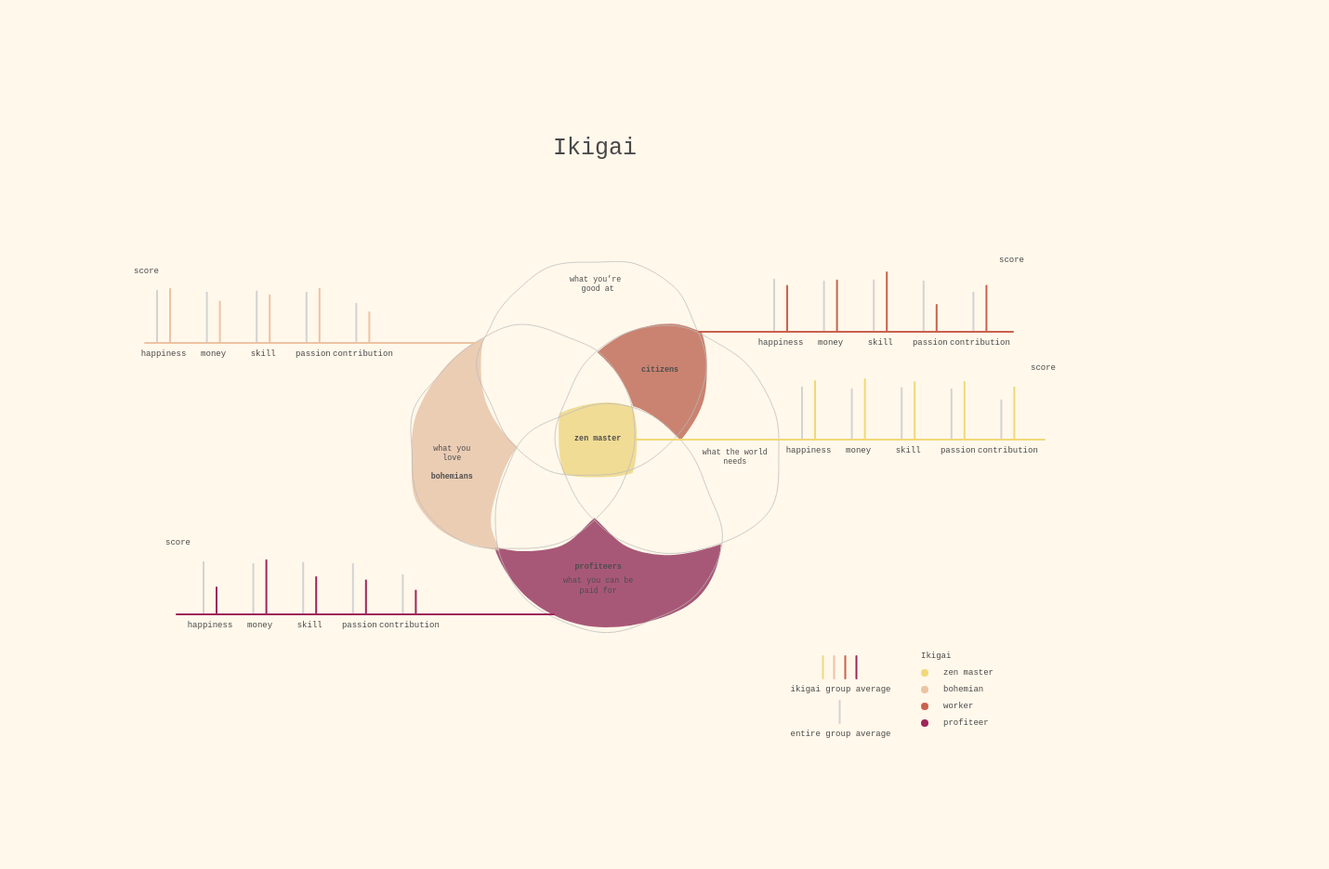
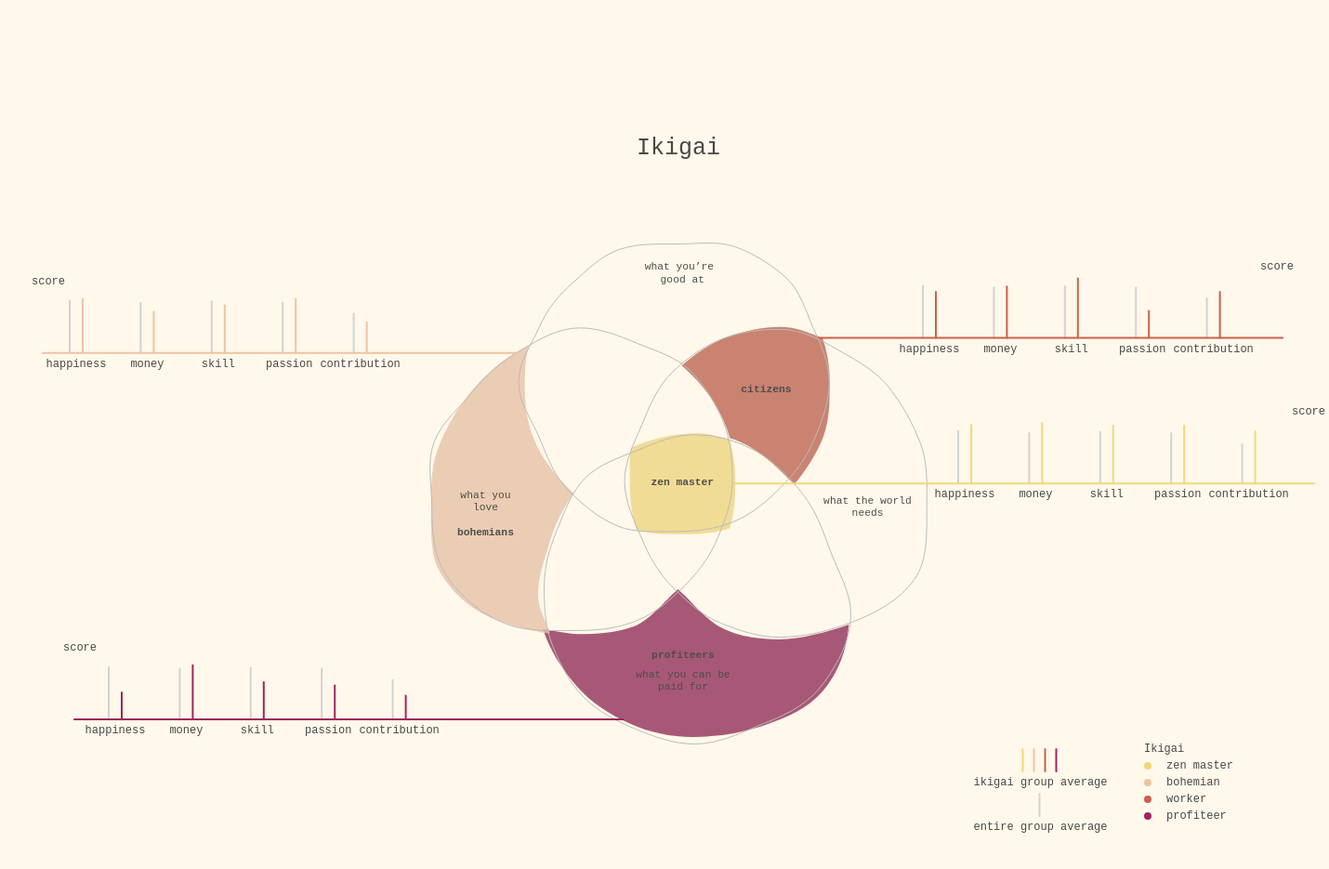
Before and after one commit to piabocanegra/odyssee, a plain HTML site: page gallery.html in a window 1280 px wide. Shown: the part 7441-8376 px from the top of the page at 93% size, 1430 px wide, since content can reach past the window. Drawn offline with nearby package versions, Linux system fonts and the light colour scheme; a web font is replaced by a local one.

Commit message:
Adjust size of ikigai graph

```diff
--- a/gallery.html
+++ b/gallery.html
@@ -37,7 +37,7 @@
         <svg style="margin-top: 20; margin-bottom: 100" height="700" width="1000" class="balance"></svg>
         <svg style="margin-top: 20; margin-bottom: 100" height="700" width="1000" class="happinessDotPlot"></svg>
         <svg style="margin-top: 20; margin-bottom: 100" height="700" width="1000" class="depthBreadth"></svg>
-        <svg style="margin-top: 20; margin-bottom: 100" height="700" width="1000" class="ikigaiVis"></svg>
+        <svg style="margin-top: 20; margin-bottom: 100" height="800" width="1400" class="ikigaiVis"></svg>
     </div>
 
     <script>
@@ -97,13 +97,13 @@
             "No, but I'm happy with that": "no happy"
         }
         let balanceShortToLong1 = {
-            "yes unhappy": "Yes, but I'm trying" ,
+            "yes unhappy": "Yes, but I'm trying",
             "no unhappy": "No, but I'm trying",
             "yes happy": "Yes, I'm happy",
             "no happy": "No, but I'm "
         }
         let balanceShortToLong2 = {
-            "yes unhappy": "to be more focused" ,
+            "yes unhappy": "to be more focused",
             "no unhappy": "to be more balanced",
             "yes happy": "with it",
             "no happy": "happy with it"
--- a/javascript/general.js
+++ b/javascript/general.js
@@ -1,6 +1,7 @@
 // General drawing functions.
 
 function drawTitle(svg, title) {
+    let width = svg.attr("width");
     let titleAttr = {
         x: width / 2,
         y: 35,
@@ -387,17 +388,17 @@ function drawImperfectHorizontalLine(svg, xStart, xEnd, y) {
     let points = [];
 
     // generate points
-    for (var i = xStart; i <= xEnd; i+=50) {
-        let direction = Math.floor(Math.random()*2) == 0 ? -1 : 1;
-        let offset = Math.floor(Math.random()*3);
+    for (var i = xStart; i <= xEnd; i += 50) {
+        let direction = Math.floor(Math.random() * 2) == 0 ? -1 : 1;
+        let offset = Math.floor(Math.random() * 3);
 
         points.push({
             "x": i,
-            "y": y + offset*direction
+            "y": y + offset * direction
         });
     }
 
-    points.push({"x": xEnd, "y": y});
+    points.push({ "x": xEnd, "y": y });
 
     let lineGenerator = d3.line()
         .x(function(d) { return d.x; })
@@ -417,17 +418,17 @@ function drawImperfectVerticalLine(svg, yStart, yEnd, x, dashArr, color = "#cdcd
     let points = [];
 
     // generate points
-    for (var i = yStart; i <= yEnd; i+=50) {
-        let direction = Math.floor(Math.random()*2) == 0 ? -1 : 1;
-        let offset = Math.floor(Math.random()*3);
+    for (var i = yStart; i <= yEnd; i += 50) {
+        let direction = Math.floor(Math.random() * 2) == 0 ? -1 : 1;
+        let offset = Math.floor(Math.random() * 3);
 
         points.push({
-            "x": x + offset*direction,
+            "x": x + offset * direction,
             "y": i
         });
     }
 
-    points.push({"x": x, "y": yEnd});
+    points.push({ "x": x, "y": yEnd });
 
     let lineGenerator = d3.line()
         .x(function(d) { return d.x; })
--- a/javascript/ikigaiVis.js
+++ b/javascript/ikigaiVis.js
@@ -16,8 +16,8 @@ function drawIkigaiVis(svgClass, everyoneData, ikigaiData) {
 
     // Add ikigai chart.
     let imageAttr = {
-        height: 400,
-        width: 400
+        height: 540,
+        width: 540
     };
 
     imageAttr.x = width / 2 - imageAttr.width / 2;
@@ -90,7 +90,7 @@ function drawIkigaiVis(svgClass, everyoneData, ikigaiData) {
 
     console.log(ikigaiMap);
 
-    let ikigaiGraphPadding = 16;
+    let ikigaiGraphPadding = 24;
     let ikigaiColorHexArray = {
         'profiteer': '#9f265b',
         'worker': '#ca614d',
@@ -165,7 +165,7 @@ function drawIkigaiVis(svgClass, everyoneData, ikigaiData) {
                 ikigaiGraphMap[category]['x1'] - 12 : ikigaiGraphMap[category]['x2'] + 12,
             y: ikigaiGraphMap[category]['y'] - gIkigaiAttr.height - 12,
             textAnchor: ikigaiGraphMap[category]['textAnchor'],
-            fontSize: 9
+            fontSize: 12
         });
     });
 
@@ -220,7 +220,7 @@ function drawIkigaiVis(svgClass, everyoneData, ikigaiData) {
             drawText(ikigaiGraph, type.toLowerCase(), {
                 x: ikigaiXScale(type),
                 y: gIkigaiAttr.height + 12,
-                fontSize: 9
+                fontSize: 12
             });
 
             let tooltipText = "<b>IKIGAI GROUP:</b> " + ikigaiKeyToLabel[category].toLowerCase() +
@@ -267,7 +267,7 @@ function drawIkigaiVis(svgClass, everyoneData, ikigaiData) {
     drawText(colorLegend, 'Ikigai', {
         x: 0,
         y: 0,
-        fontSize: 9,
+        fontSize: 12,
         textAnchor: 'start'
     });
 
@@ -282,7 +282,7 @@ function drawIkigaiVis(svgClass, everyoneData, ikigaiData) {
         drawText(colorLegend, d, {
             x: colorLegendAttr.horizontalPadding + colorLegendAttr.circleRadius * 2,
             y: ikigaiGroupY,
-            fontSize: 9,
+            fontSize: 12,
             textAnchor: 'start'
         });
     });
@@ -318,7 +318,7 @@ function drawIkigaiVis(svgClass, everyoneData, ikigaiData) {
     drawText(lineLegend, 'ikigai group average', {
         x: lineLegendAttr.width / 2,
         y: lineLegendAttr.lineHeight + lineLegendAttr.verticalPadding,
-        fontSize: 9
+        fontSize: 12
     });
 
     lineLegend.append('line')
@@ -333,6 +333,6 @@ function drawIkigaiVis(svgClass, everyoneData, ikigaiData) {
     drawText(lineLegend, 'entire group average', {
         x: lineLegendAttr.width / 2,
         y: lineLegendAttr.lineHeight + 3 * lineLegendAttr.verticalPadding + lineLegendAttr.lineHeight,
-        fontSize: 9
+        fontSize: 12
     });
 }
```
